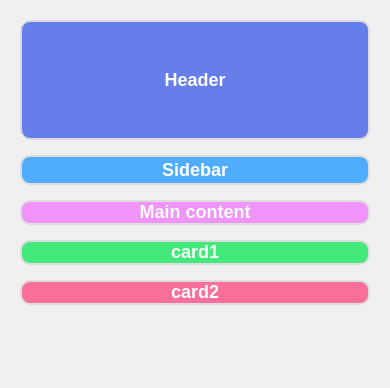
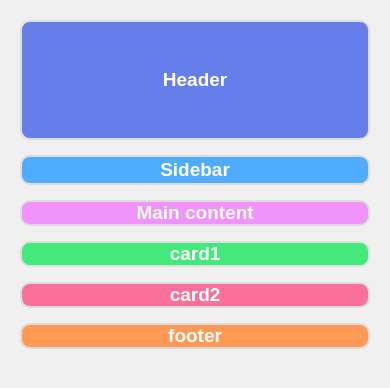
Before and after one commit to chitranshi05/FullStack-I, a plain HTML site: page OneDrive/Desktop/FullStack-I/DashboardLayout.html in a window 390 px wide. Drawn offline with Linux system fonts and the light colour scheme.

Commit message:
Dashboard bento design

```diff
--- a/OneDrive/Desktop/FullStack-I/DashboardLayout.html
+++ b/OneDrive/Desktop/FullStack-I/DashboardLayout.html
@@ -106,7 +106,7 @@
             }
 
             .box {
-                font-size: 18px;
+                font-size: 19px;
             }
         }
     </style>
@@ -119,7 +119,7 @@
         <div class="box box-3">Sidebar</div>
         <div class="box box-4">card1</div>
         <div class="box box-5">card2</div>
-        <!-- <div class="box box-6">footer</div> -->
+        <div class="box box-6">footer</div>
     </div>
 </body>
 
```
